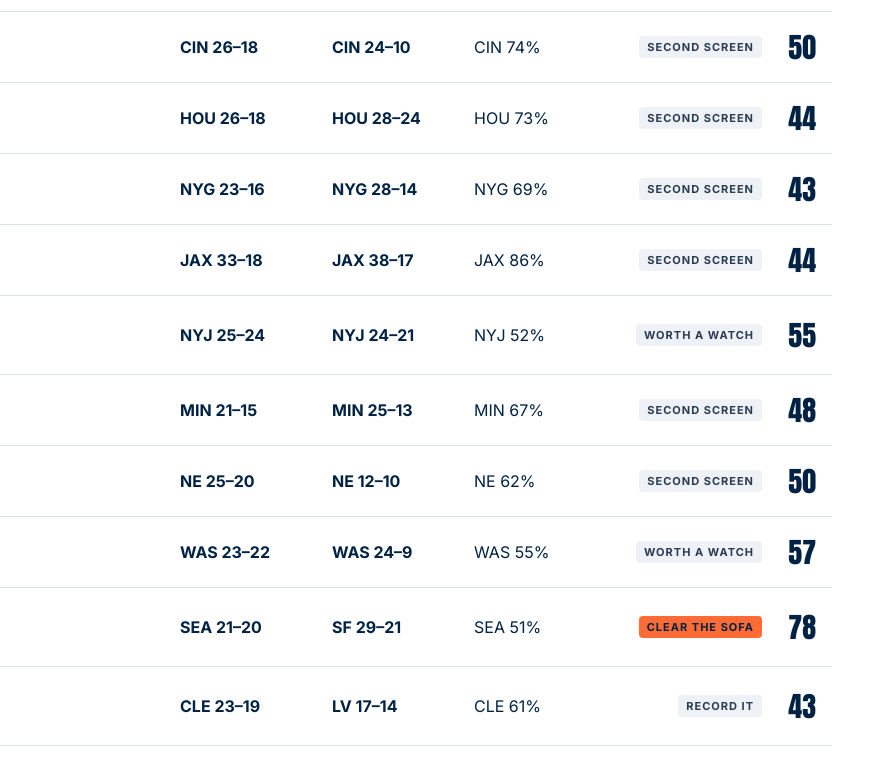
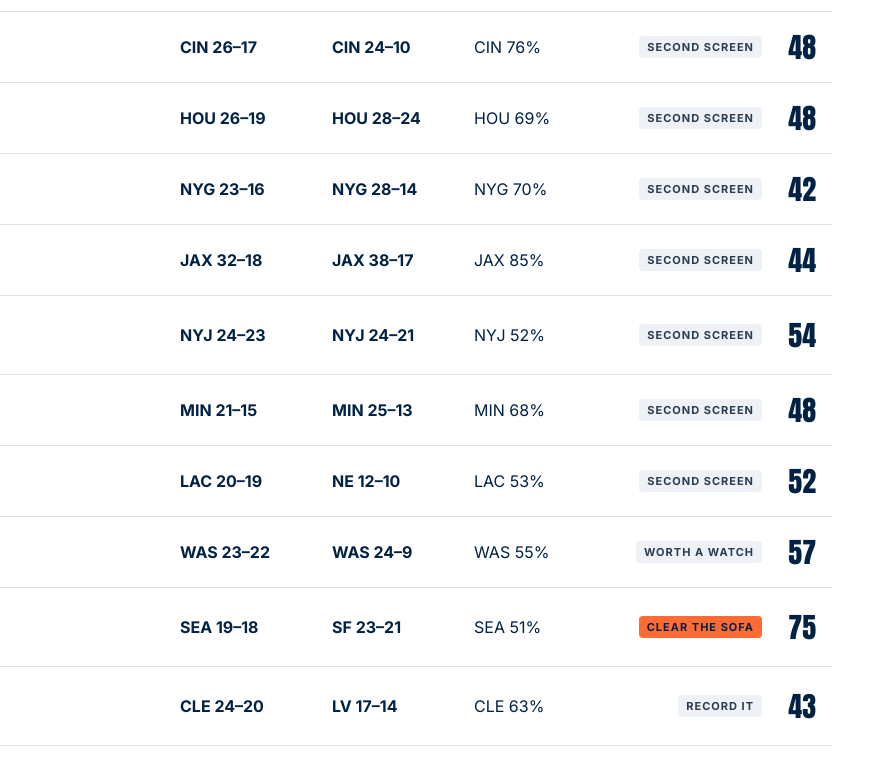
Before and after one commit to kissmysponge/Kissmysponge.github.io, a plain HTML site: page index.html in a window 1280 px wide. Shown: the part 922-1679 px from the top of the page, 384-1280 px from the left. Drawn offline with Linux system fonts and the light colour scheme.

Commit message:
Site update 2026-11-28 11:53

```diff
--- a/index.html
+++ b/index.html
@@ -73,16 +73,16 @@ footer nav{display:flex;gap:20px}
 <div class="g"><div><b>THU 9:30PM</b><small>SKY SPORTS NFL</small></div><div class="mu"><img src="https://a.espncdn.com/i/teamlogos/nfl/500/phi.png" alt="" width="26" height="26">PHI <i>@</i> DAL<img src="https://a.espncdn.com/i/teamlogos/nfl/500/dal.png" alt="" width="26" height="26"></div><div class="b"><em class="ml">MODEL</em>DAL 29–22</div><div class="b"><em class="ml">ME</em>DAL 20–17</div><div><em class="ml">WIN %</em>DAL 71%</div><div class="w"><span class="band">SECOND SCREEN</span><span class="sc">48</span></div></div>
 <div class="g"><div><b>FRI 1:20AM</b><small>SKY SPORTS NFL</small></div><div class="mu"><img src="https://a.espncdn.com/i/teamlogos/nfl/500/kc.png" alt="" width="26" height="26">KC <i>@</i> BUF<img src="https://a.espncdn.com/i/teamlogos/nfl/500/buf.png" alt="" width="26" height="26"></div><div class="b"><em class="ml">MODEL</em>BUF 20–18</div><div class="b"><em class="ml">ME</em>BUF 35–34</div><div><em class="ml">WIN %</em>BUF 56%</div><div class="w"><span class="band">SET AN ALARM</span><span class="sc">65</span></div></div>
 <div class="g"><div><b>FRI 8PM</b><small>PRIME</small></div><div class="mu"><img src="https://a.espncdn.com/i/teamlogos/nfl/500/den.png" alt="" width="26" height="26">DEN <i>@</i> PIT<img src="https://a.espncdn.com/i/teamlogos/nfl/500/pit.png" alt="" width="26" height="26"></div><div class="b"><em class="ml">MODEL</em>DEN 21–16</div><div class="b"><em class="ml">ME</em>DEN 17–14</div><div><em class="ml">WIN %</em>DEN 65%</div><div class="w"><span class="band">WORTH A WATCH</span><span class="sc">60</span></div></div>
-<div class="g"><div><b>SUN 6PM</b><small>5ACTION</small></div><div class="mu"><img src="https://a.espncdn.com/i/teamlogos/nfl/500/no.png" alt="" width="26" height="26">NO <i>@</i> CIN<img src="https://a.espncdn.com/i/teamlogos/nfl/500/cin.png" alt="" width="26" height="26"></div><div class="b"><em class="ml">MODEL</em>CIN 26–18</div><div class="b"><em class="ml">ME</em>CIN 24–10</div><div><em class="ml">WIN %</em>CIN 74%</div><div class="w"><span class="band">SECOND SCREEN</span><span class="sc">50</span></div></div>
-<div class="g"><div><b>SUN 6PM</b><small>DAZN</small></div><div class="mu"><img src="https://a.espncdn.com/i/teamlogos/nfl/500/bal.png" alt="" width="26" height="26">BAL <i>@</i> HOU<img src="https://a.espncdn.com/i/teamlogos/nfl/500/hou.png" alt="" width="26" height="26"></div><div class="b"><em class="ml">MODEL</em>HOU 26–18</div><div class="b"><em class="ml">ME</em>HOU 28–24</div><div><em class="ml">WIN %</em>HOU 73%</div><div class="w"><span class="band">SECOND SCREEN</span><span class="sc">44</span></div></div>
-<div class="g"><div><b>SUN 6PM</b><small>SKY SPORTS+</small></div><div class="mu"><img src="https://a.espncdn.com/i/teamlogos/nfl/500/nyg.png" alt="" width="26" height="26">NYG <i>@</i> IND<img src="https://a.espncdn.com/i/teamlogos/nfl/500/ind.png" alt="" width="26" height="26"></div><div class="b"><em class="ml">MODEL</em>NYG 23–16</div><div class="b"><em class="ml">ME</em>NYG 28–14</div><div><em class="ml">WIN %</em>NYG 69%</div><div class="w"><span class="band">SECOND SCREEN</span><span class="sc">43</span></div></div>
-<div class="g"><div><b>SUN 6PM</b><small>DAZN</small></div><div class="mu"><img src="https://a.espncdn.com/i/teamlogos/nfl/500/ten.png" alt="" width="26" height="26">TEN <i>@</i> JAX<img src="https://a.espncdn.com/i/teamlogos/nfl/500/jax.png" alt="" width="26" height="26"></div><div class="b"><em class="ml">MODEL</em>JAX 33–18</div><div class="b"><em class="ml">ME</em>JAX 38–17</div><div><em class="ml">WIN %</em>JAX 86%</div><div class="w"><span class="band">SECOND SCREEN</span><span class="sc">44</span></div></div>
-<div class="g"><div><b>SUN 6PM</b><small>DAZN · TALKSPORT RADIO</small></div><div class="mu"><img src="https://a.espncdn.com/i/teamlogos/nfl/500/nyj.png" alt="" width="26" height="26">NYJ <i>@</i> MIA<img src="https://a.espncdn.com/i/teamlogos/nfl/500/mia.png" alt="" width="26" height="26"></div><div class="b"><em class="ml">MODEL</em>NYJ 25–24</div><div class="b"><em class="ml">ME</em>NYJ 24–21</div><div><em class="ml">WIN %</em>NYJ 52%</div><div class="w"><span class="band">WORTH A WATCH</span><span class="sc">55</span></div></div>
-<div class="g"><div><b>SUN 6PM</b><small>SKY SPORTS NFL</small></div><div class="mu"><img src="https://a.espncdn.com/i/teamlogos/nfl/500/atl.png" alt="" width="26" height="26">ATL <i>@</i> MIN<img src="https://a.espncdn.com/i/teamlogos/nfl/500/min.png" alt="" width="26" height="26"></div><div class="b"><em class="ml">MODEL</em>MIN 21–15</div><div class="b"><em class="ml">ME</em>MIN 25–13</div><div><em class="ml">WIN %</em>MIN 67%</div><div class="w"><span class="band">SECOND SCREEN</span><span class="sc">48</span></div></div>
-<div class="g"><div><b>SUN 9:05PM</b><small>SKY SPORTS+</small></div><div class="mu"><img src="https://a.espncdn.com/i/teamlogos/nfl/500/ne.png" alt="" width="26" height="26">NE <i>@</i> LAC<img src="https://a.espncdn.com/i/teamlogos/nfl/500/lac.png" alt="" width="26" height="26"></div><div class="b"><em class="ml">MODEL</em>NE 25–20</div><div class="b"><em class="ml">ME</em>NE 12–10</div><div><em class="ml">WIN %</em>NE 62%</div><div class="w"><span class="band">SECOND SCREEN</span><span class="sc">50</span></div></div>
+<div class="g"><div><b>SUN 6PM</b><small>5ACTION</small></div><div class="mu"><img src="https://a.espncdn.com/i/teamlogos/nfl/500/no.png" alt="" width="26" height="26">NO <i>@</i> CIN<img src="https://a.espncdn.com/i/teamlogos/nfl/500/cin.png" alt="" width="26" height="26"></div><div class="b"><em class="ml">MODEL</em>CIN 26–17</div><div class="b"><em class="ml">ME</em>CIN 24–10</div><div><em class="ml">WIN %</em>CIN 76%</div><div class="w"><span class="band">SECOND SCREEN</span><span class="sc">48</span></div></div>
+<div class="g"><div><b>SUN 6PM</b><small>DAZN</small></div><div class="mu"><img src="https://a.espncdn.com/i/teamlogos/nfl/500/bal.png" alt="" width="26" height="26">BAL <i>@</i> HOU<img src="https://a.espncdn.com/i/teamlogos/nfl/500/hou.png" alt="" width="26" height="26"></div><div class="b"><em class="ml">MODEL</em>HOU 26–19</div><div class="b"><em class="ml">ME</em>HOU 28–24</div><div><em class="ml">WIN %</em>HOU 69%</div><div class="w"><span class="band">SECOND SCREEN</span><span class="sc">48</span></div></div>
+<div class="g"><div><b>SUN 6PM</b><small>SKY SPORTS+</small></div><div class="mu"><img src="https://a.espncdn.com/i/teamlogos/nfl/500/nyg.png" alt="" width="26" height="26">NYG <i>@</i> IND<img src="https://a.espncdn.com/i/teamlogos/nfl/500/ind.png" alt="" width="26" height="26"></div><div class="b"><em class="ml">MODEL</em>NYG 23–16</div><div class="b"><em class="ml">ME</em>NYG 28–14</div><div><em class="ml">WIN %</em>NYG 70%</div><div class="w"><span class="band">SECOND SCREEN</span><span class="sc">42</span></div></div>
+<div class="g"><div><b>SUN 6PM</b><small>DAZN</small></div><div class="mu"><img src="https://a.espncdn.com/i/teamlogos/nfl/500/ten.png" alt="" width="26" height="26">TEN <i>@</i> JAX<img src="https://a.espncdn.com/i/teamlogos/nfl/500/jax.png" alt="" width="26" height="26"></div><div class="b"><em class="ml">MODEL</em>JAX 32–18</div><div class="b"><em class="ml">ME</em>JAX 38–17</div><div><em class="ml">WIN %</em>JAX 85%</div><div class="w"><span class="band">SECOND SCREEN</span><span class="sc">44</span></div></div>
+<div class="g"><div><b>SUN 6PM</b><small>DAZN · TALKSPORT RADIO</small></div><div class="mu"><img src="https://a.espncdn.com/i/teamlogos/nfl/500/nyj.png" alt="" width="26" height="26">NYJ <i>@</i> MIA<img src="https://a.espncdn.com/i/teamlogos/nfl/500/mia.png" alt="" width="26" height="26"></div><div class="b"><em class="ml">MODEL</em>NYJ 24–23</div><div class="b"><em class="ml">ME</em>NYJ 24–21</div><div><em class="ml">WIN %</em>NYJ 52%</div><div class="w"><span class="band">SECOND SCREEN</span><span class="sc">54</span></div></div>
+<div class="g"><div><b>SUN 6PM</b><small>SKY SPORTS NFL</small></div><div class="mu"><img src="https://a.espncdn.com/i/teamlogos/nfl/500/atl.png" alt="" width="26" height="26">ATL <i>@</i> MIN<img src="https://a.espncdn.com/i/teamlogos/nfl/500/min.png" alt="" width="26" height="26"></div><div class="b"><em class="ml">MODEL</em>MIN 21–15</div><div class="b"><em class="ml">ME</em>MIN 25–13</div><div><em class="ml">WIN %</em>MIN 68%</div><div class="w"><span class="band">SECOND SCREEN</span><span class="sc">48</span></div></div>
+<div class="g"><div><b>SUN 9:05PM</b><small>SKY SPORTS+</small></div><div class="mu"><img src="https://a.espncdn.com/i/teamlogos/nfl/500/ne.png" alt="" width="26" height="26">NE <i>@</i> LAC<img src="https://a.espncdn.com/i/teamlogos/nfl/500/lac.png" alt="" width="26" height="26"></div><div class="b"><em class="ml">MODEL</em>LAC 20–19</div><div class="b"><em class="ml">ME</em>NE 12–10</div><div><em class="ml">WIN %</em>LAC 53%</div><div class="w"><span class="band">SECOND SCREEN</span><span class="sc">52</span></div></div>
 <div class="g"><div><b>SUN 9:25PM</b><small>SKY SPORTS+</small></div><div class="mu"><img src="https://a.espncdn.com/i/teamlogos/nfl/500/wsh.png" alt="" width="26" height="26">WAS <i>@</i> ARI<img src="https://a.espncdn.com/i/teamlogos/nfl/500/ari.png" alt="" width="26" height="26"></div><div class="b"><em class="ml">MODEL</em>WAS 23–22</div><div class="b"><em class="ml">ME</em>WAS 24–9</div><div><em class="ml">WIN %</em>WAS 55%</div><div class="w"><span class="band">WORTH A WATCH</span><span class="sc">57</span></div></div>
-<div class="g"><div><b>SUN 9:25PM</b><small>5 · SKY SPORTS NFL · TALKSPORT RADIO</small></div><div class="mu"><img src="https://a.espncdn.com/i/teamlogos/nfl/500/sea.png" alt="" width="26" height="26">SEA <i>@</i> SF<img src="https://a.espncdn.com/i/teamlogos/nfl/500/sf.png" alt="" width="26" height="26"></div><div class="b"><em class="ml">MODEL</em>SEA 21–20</div><div class="b"><em class="ml">ME</em>SF 29–21</div><div><em class="ml">WIN %</em>SEA 51%</div><div class="w"><span class="band top">CLEAR THE SOFA</span><span class="sc">78</span></div></div>
-<div class="g"><div><b>MON 1:20AM</b><small>SKY SPORTS NFL · TALKSPORT RADIO</small></div><div class="mu"><img src="https://a.espncdn.com/i/teamlogos/nfl/500/lv.png" alt="" width="26" height="26">LV <i>@</i> CLE<img src="https://a.espncdn.com/i/teamlogos/nfl/500/cle.png" alt="" width="26" height="26"></div><div class="b"><em class="ml">MODEL</em>CLE 23–19</div><div class="b"><em class="ml">ME</em>LV 17–14</div><div><em class="ml">WIN %</em>CLE 61%</div><div class="w"><span class="band">RECORD IT</span><span class="sc">43</span></div></div>
+<div class="g"><div><b>SUN 9:25PM</b><small>5 · SKY SPORTS NFL · TALKSPORT RADIO</small></div><div class="mu"><img src="https://a.espncdn.com/i/teamlogos/nfl/500/sea.png" alt="" width="26" height="26">SEA <i>@</i> SF<img src="https://a.espncdn.com/i/teamlogos/nfl/500/sf.png" alt="" width="26" height="26"></div><div class="b"><em class="ml">MODEL</em>SEA 19–18</div><div class="b"><em class="ml">ME</em>SF 23–21</div><div><em class="ml">WIN %</em>SEA 51%</div><div class="w"><span class="band top">CLEAR THE SOFA</span><span class="sc">75</span></div></div>
+<div class="g"><div><b>MON 1:20AM</b><small>SKY SPORTS NFL · TALKSPORT RADIO</small></div><div class="mu"><img src="https://a.espncdn.com/i/teamlogos/nfl/500/lv.png" alt="" width="26" height="26">LV <i>@</i> CLE<img src="https://a.espncdn.com/i/teamlogos/nfl/500/cle.png" alt="" width="26" height="26"></div><div class="b"><em class="ml">MODEL</em>CLE 24–20</div><div class="b"><em class="ml">ME</em>LV 17–14</div><div><em class="ml">WIN %</em>CLE 63%</div><div class="w"><span class="band">RECORD IT</span><span class="sc">43</span></div></div>
 <div class="g"><div><b>TUE 1:15AM</b><small>SKY SPORTS NFL</small></div><div class="mu"><img src="https://a.espncdn.com/i/teamlogos/nfl/500-dark/car.png" alt="" width="26" height="26">CAR <i>@</i> TB<img src="https://a.espncdn.com/i/teamlogos/nfl/500/tb.png" alt="" width="26" height="26"></div><div class="b"><em class="ml">MODEL</em>TB 20–17</div><div class="b"><em class="ml">ME</em>TB 24–17</div><div><em class="ml">WIN %</em>TB 59%</div><div class="w"><span class="band">RECORD IT</span><span class="sc">41</span></div></div></div></div></section>
 <section id="rankings"><div class="wrap"><div class="hd"><h2 class="A">SPONGE RANKINGS</h2></div>
 <div class="ranks"><div class="rc"><div class="rn">1</div><img src="https://a.espncdn.com/i/teamlogos/nfl/500/sf.png" alt="" width="26" height="26"><div class="rt"><b>San Francisco 49ers</b><small>9-1 · Top Tier</small></div><span class="nc">—</span></div>
@@ -127,6 +127,6 @@ footer nav{display:flex;gap:20px}
 </div></div></section>
 <div id="sub" class="wrap"><div class="cta"><div style="flex:1 1 420px"><div class="A">THE FULL WEEK, IN YOUR INBOX.</div><p>Picks on Wednesday, reviews on Monday. Free on Substack.</p></div>
 <a class="btn" href="https://ballsin.substack.com">SUBSCRIBE FREE</a></div></div>
-<footer><div class="wrap"><div>Balls In Football · Updated Fri 27 Nov 2026, 23:57</div>
+<footer><div class="wrap"><div>Balls In Football · Updated Sat 28 Nov 2026, 11:53</div>
 <nav><a href="https://www.instagram.com/">Instagram</a><a href="https://www.facebook.com/">Facebook</a><a href="https://ballsin.substack.com">Substack</a></nav></div></footer>
 </body></html>
```
